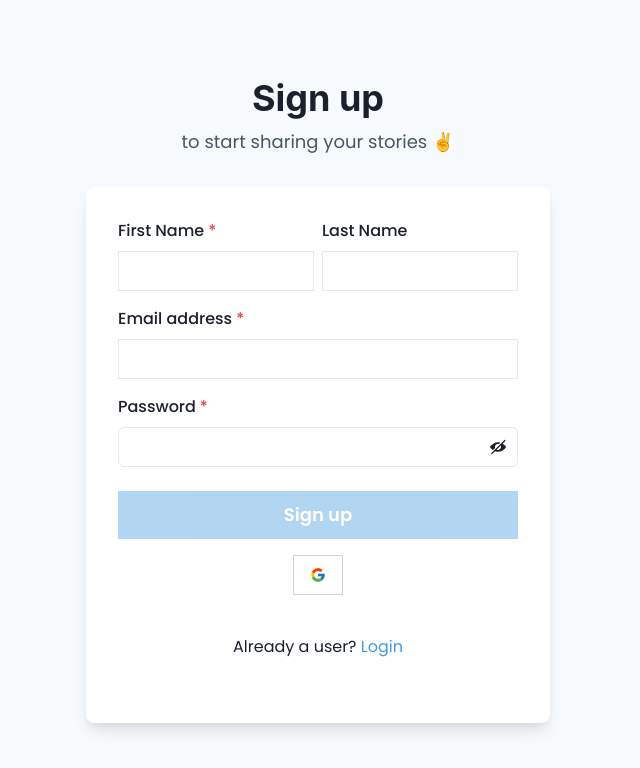
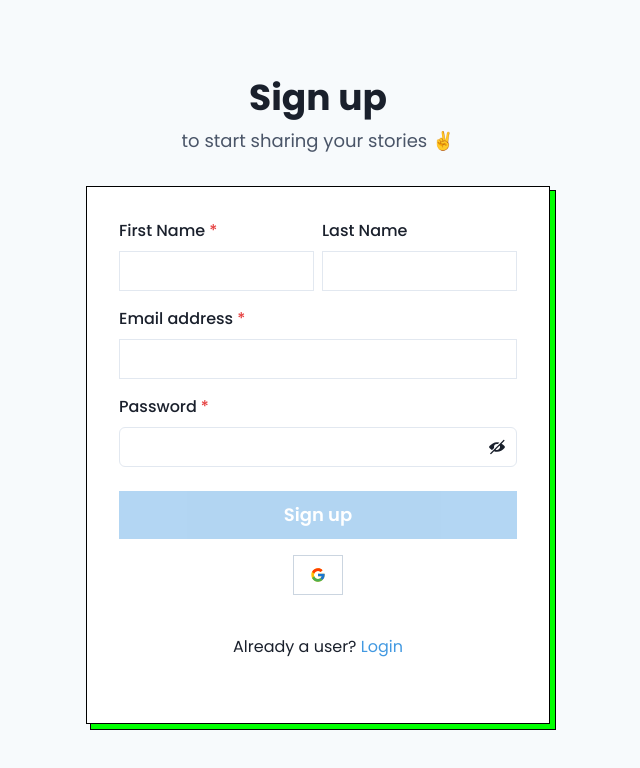
Before and after one commit to HariVP03/your-stories, a Next.js app: page /signup in a window 1280 px wide. Shown: the top 768 px of the page, without its empty margins (322-962 px from the left). Built offline with nearby package versions, Linux system fonts and the light colour scheme; no server answers.

Commit message:
changed signup box

```diff
--- a/pages/signup.tsx
+++ b/pages/signup.tsx
@@ -37,7 +37,11 @@ export default function SignupCard() {
             >
                 <Stack spacing={8} mx={"auto"} maxW={"lg"} py={12} px={6}>
                     <Stack align={"center"}>
-                        <Heading fontSize={"4xl"} textAlign={"center"}>
+                        <Heading
+                            fontFamily="Poppins"
+                            fontSize={"4xl"}
+                            textAlign={"center"}
+                        >
                             Sign up
                         </Heading>
                         <Text fontSize={"lg"} color={"gray.600"}>
@@ -45,10 +49,13 @@ export default function SignupCard() {
                         </Text>
                     </Stack>
                     <Box
-                        rounded={"lg"}
+                        rounded={"none"}
                         bg={useColorModeValue("white", "gray.700")}
-                        boxShadow={"lg"}
+                        // boxShadow={"lg"}
                         p={8}
+                        border="1px solid black"
+                        // borderColor="gray.400"
+                        boxShadow="5px 5px 0px 0px lime, 5px 5px 0px 1px black"
                     >
                         <Stack spacing={4}>
                             <HStack>
```
